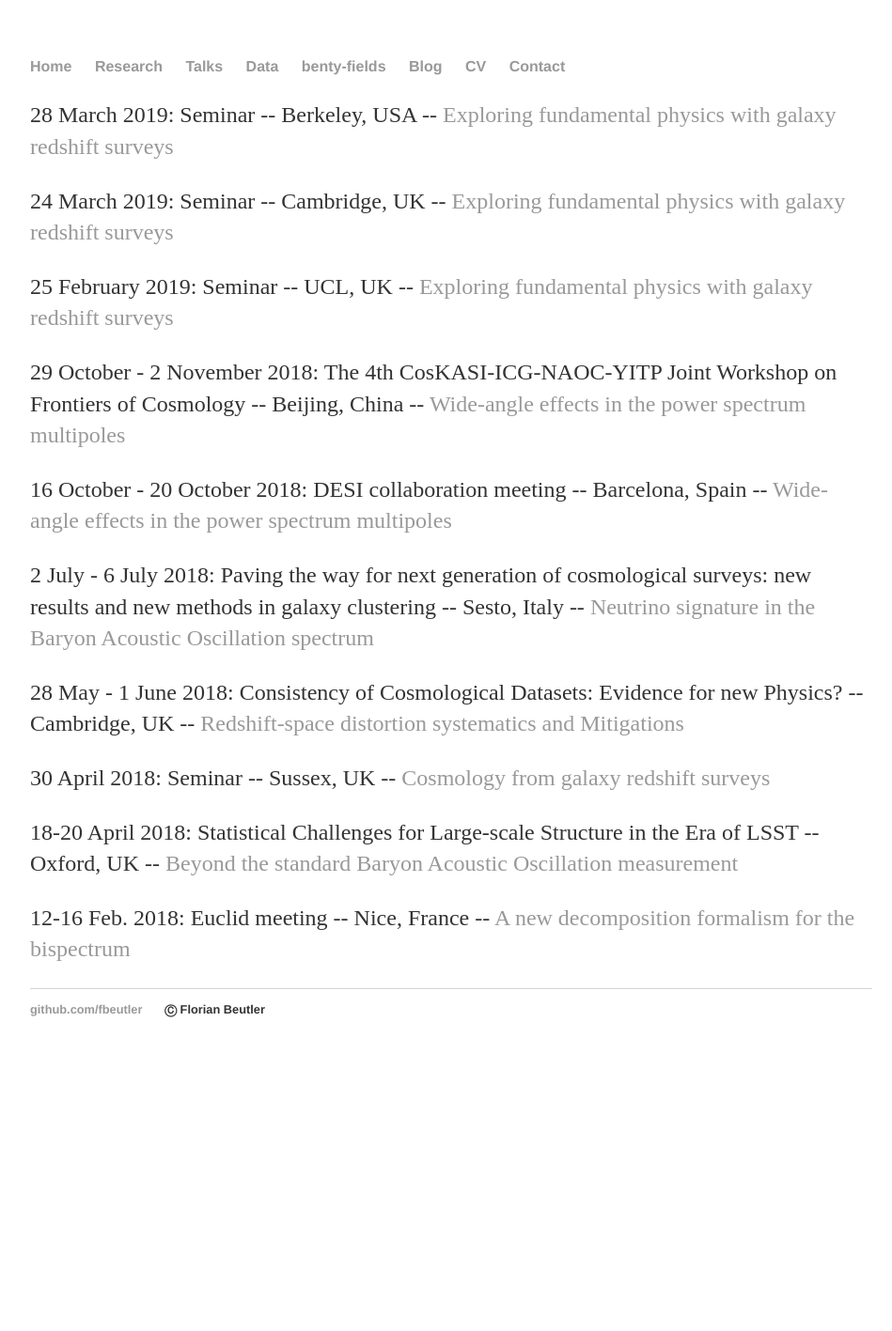
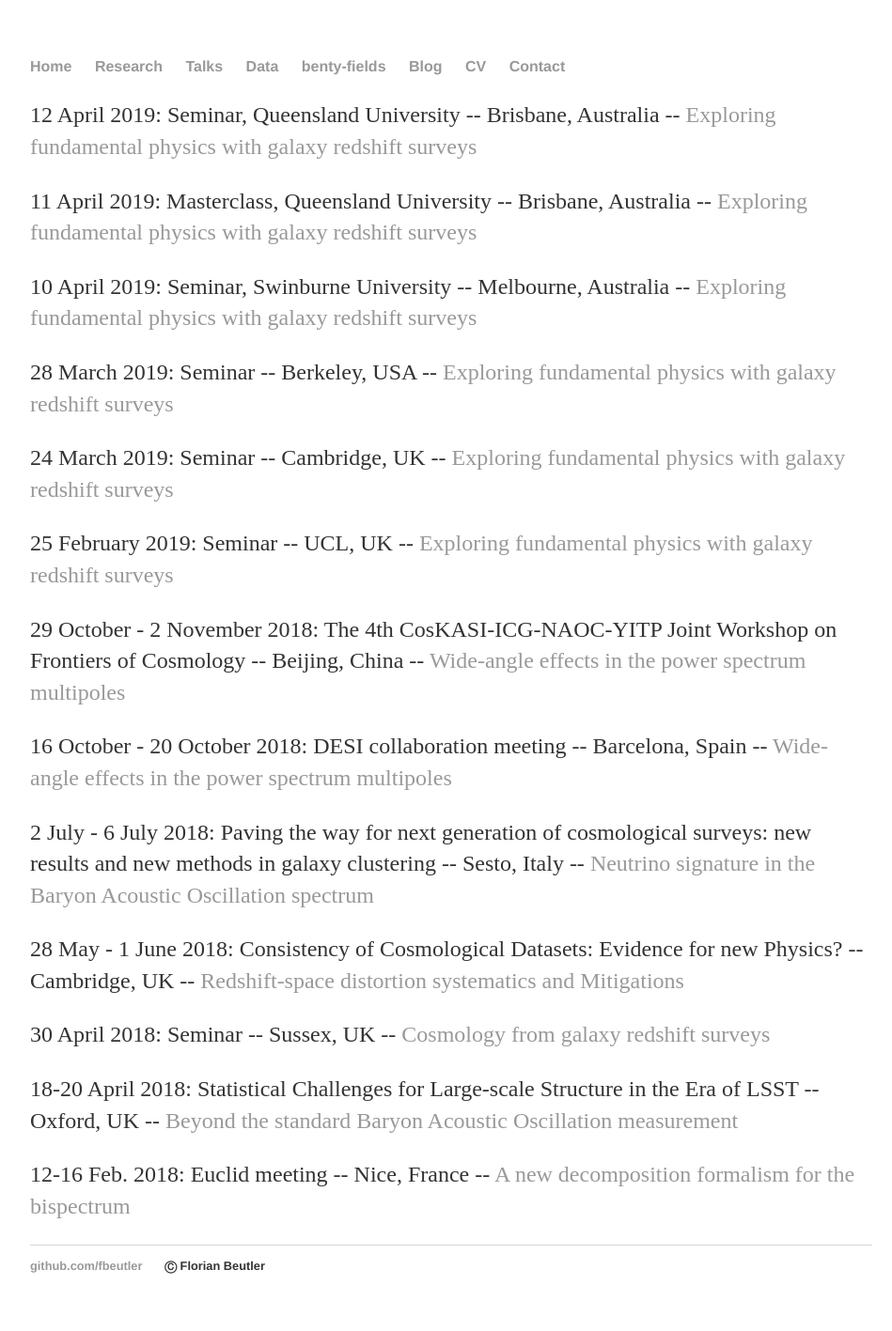
Before and after one commit to fbeutler/fbeutler.github.io, a Jekyll site: the page built from talks/talks.html, in a window 1280 px wide. Shown: the whole page at 94% size, without its empty margins (160-1109 px from the left). Built offline with Jekyll 4.4.1, drawn with Linux system fonts in a browser that asks for light colours; before the commit the page ends 1144 px from its top, so only the background shows below that.

Commit message:
Update talks.html

```diff
--- a/talks/talks.html
+++ b/talks/talks.html
@@ -4,6 +4,15 @@ title: My talks
 ---
 
 <div id="talks">
+  <p>
+     12 April 2019: Seminar, Queensland University -- Brisbane, Australia -- <a href='/static/Brisbane_2019.pdf' target="_blank">Exploring fundamental physics with galaxy redshift surveys</a>
+  </p>
+  <p>
+     11 April 2019: Masterclass, Queensland University -- Brisbane, Australia -- <a href='/static/bispectrum_2019.pdf' target="_blank">Exploring fundamental physics with galaxy redshift surveys</a>
+  </p>
+  <p>
+     10 April 2019: Seminar, Swinburne University -- Melbourne, Australia -- <a href='/static/Swinburne_2019.pdf' target="_blank">Exploring fundamental physics with galaxy redshift surveys</a>
+  </p>
   <p>
     28 March 2019: Seminar -- Berkeley, USA -- <a href='/static/Berkeley_RPM_2019.pdf' target="_blank">Exploring fundamental physics with galaxy redshift surveys</a>
   </p>
```
